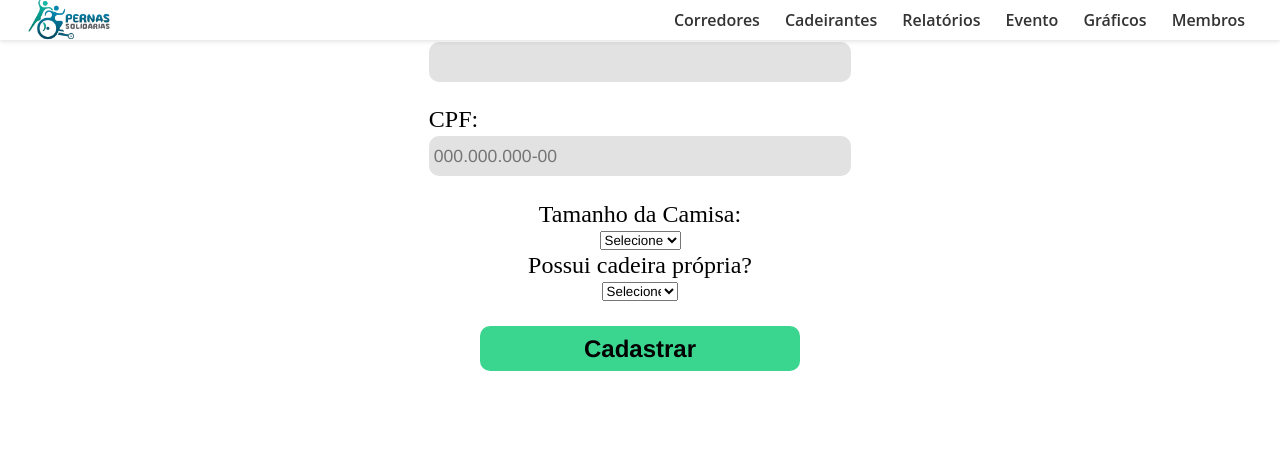
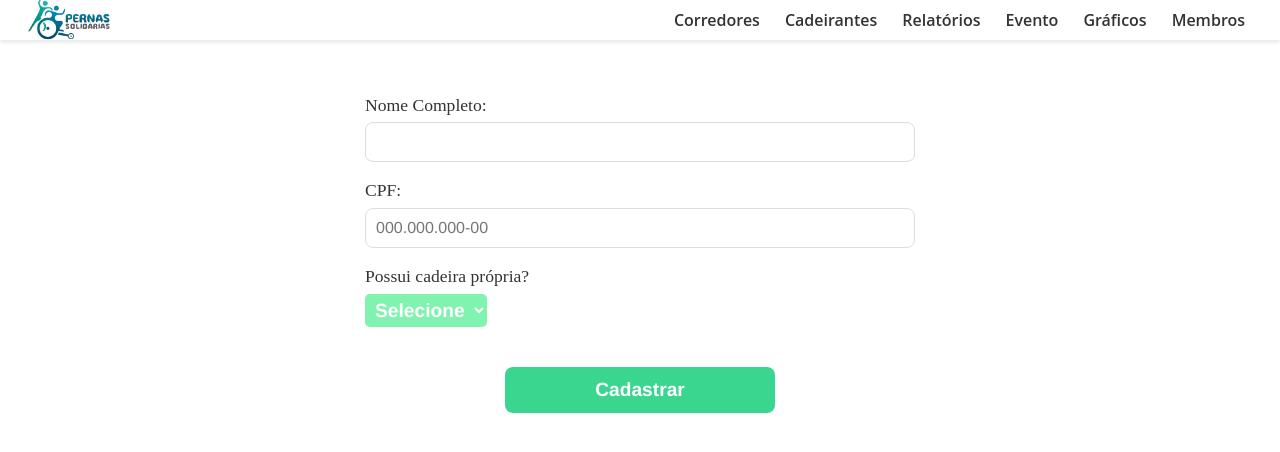
Before and after one commit to Madu3304/PernasSolidariasFront, a React (Vite) app in the folder pernasfront/: page /cadeirante in a window 1280 px wide. Shown: the top 452 px of the page. Built offline with nearby package versions, Linux system fonts and the light colour scheme.

Commit message:
#3691 - novo layout adeirante

```diff
--- a/pernasfront/src/Pages/Cadeirante.jsx
+++ b/pernasfront/src/Pages/Cadeirante.jsx
@@ -1,5 +1,4 @@
-import { Link } from "react-router-dom"
-import logo from "../assets/logo_sem fundo.png"
+// import { Link } from "react-router-dom"
 import { toast } from "react-toastify"
 import { useState } from "react"
 import Header from "../Components/Header"
@@ -32,18 +31,7 @@ const Cadeirantes = () =>{
     return { valido: true };
   };
 
-  // const validarInscricao = (data) => {
-  //   if (!data.nomeCompletoCadeirante || !data.cpfCadeirante) {
-  //     return {
-  //       valido: false,
-  //       mensagem: "Por favor, preencha todos os campos obrigatórios."
-  //     };
-  //   }
-
-  //   return { valido: true }
-  // }
-
-  const [situacao, setSituacao] = useState("")
+ const [situacao, setSituacao] = useState("")
   const opcoes = ["Selecione", "Sim", "Não"]
 
   const handleChange = (e) => {
@@ -100,13 +88,14 @@ const Cadeirantes = () =>{
       <Header />
 
       <form onSubmit={handleSubmit} className="formularioCadeirante">
-        <label htmlFor="">Nome Completo:</label>
-        <input type="text" name="nomeCompletoCadeirante" value={formData.nomeCompletoCadeirante} onChange={handleChange} />
-        <label htmlFor="">CPF:</label>
-        <input
-          type="text"
-          name="cpfCadeirante"
-          value={formData.cpfCadeirante}
+        <div className="formularioCadeirante__campo">
+          <label htmlFor="nomeCompletoCadeirante">Nome Completo:</label>
+            <input type="text" name="nomeCompletoCadeirante" value={formData.nomeCompletoCadeirante} onChange={handleChange} required/>
+        </div>
+
+        <div className="formularioCadeirante__campo">
+        <label htmlFor="cpfCadeirante">CPF:</label>
+        <input type="text" name="cpfCadeirante" value={formData.cpfCadeirante}
           onChange={(e) => {
             let value = e.target.value.replace(/\D/g, ""); // Remove tudo que não for dígito
             if (value.length > 11) value = value.slice(0, 11);
@@ -121,38 +110,26 @@ const Cadeirantes = () =>{
 
             setFormData((prev) => ({ ...prev, cpfCadeirante: value }));
           }}
-          placeholder="000.000.000-00"
-        />
-        {/* <input type="text" name="cpfCadeirante" value={formData.cpfCadeirante} onChange={handleChange}/> */}
-        <label htmlFor="" id="label-tamanho-blusa">Tamanho da Camisa:</label>
-        <select name="tamanho_blusa" id="tamanho_blusa" value={formData.tamanho_blusa || ""} onChange={handleChange}>
-          <option value="" disabled>Selecione</option>
-          <option value="PP">PP</option>
-          <option value="P">P</option>
-          <option value="M">M</option>
-          <option value="G">G</option>
-          <option value="GG">GG</option>
-          <option value="XGG">XGG</option>
-        </select>
+          placeholder="000.000.000-00" required/>
+        </div>
 
-        <div className="checkbox-container-cadeirante">
+
+        <div className="formularioCadeirante__campo">
           <label htmlFor="situacao">Possui cadeira própria?</label>
           <div className="situacao">
-            <select name="ComSemCadeira" id="situacao" value={situacao} onChange={(e) => setSituacao(e.target.value)} >
-              <option value="" disabled>Selecione</option>
-              <option value="Sim">Sim</option>
-              <option value="Não">Não</option>
-              {/* {opcoes.map((opcao, index) => (
+            <select name="ComSemCadeira" id="situacao" className="situacaoCadeirante" value={situacao} onChange={(e) => setSituacao(e.target.value)} >
+              {opcoes.map((opcao, index) => (
                 <option key={index} value={opcao === "Selecione" ? "" : opcao}>
                   {opcao}
                 </option>
-              ))} */}
+              ))}
             </select>
           </div>
         </div>
-        <input type="submit" value="Cadastrar" className="botaoCadastrarCadeirante" onChange={handleChange} />
+         <input type="submit" value="Cadastrar" className="botaoCadastrarCadeirante" onChange={handleChange} />
       </form>
     </div>
+
   )
 }
 
--- a/pernasfront/src/Styles/Cadeirante.css
+++ b/pernasfront/src/Styles/Cadeirante.css
@@ -18,7 +18,7 @@ time, mark, audio, video {
 	font: inherit;
 	vertical-align: baseline;
 }
-/* HTML5 display-role reset for older browsers */
+
 article, aside, details, figcaption, figure,
 footer, header, hgroup, menu, nav, section {
   display: block;
@@ -42,99 +42,94 @@ table {
   border-spacing: 0;
 }
 
-
-header img {
-    height: 100%;
-}
-
-.tirarHiperlink{
-    text-decoration: none;
-}
-
-.formularioCadeirante{
-    width: 100%;
+.divPrincipalCadeirante {
+  padding-top: 6%;
   display: flex;
   flex-direction: column;
   align-items: center;
-    justify-content: center;
+}
+
+.formularioCadeirante {
+  padding-top: 20px;
+  width: 100%;
+  max-width: 550px;
+  display: flex;
+  flex-direction: column;
+  align-items: center;
+  margin: 0 auto;
+}
+
+.formularioCadeirante__campo {
+  margin-bottom: 20px;
+  width: 100%;
+}
+
+.formularioCadeirante__campo label {
+  display: block;
+  margin-bottom: 8px;
+  font-size: 1.1rem;
+  color: #333;
+  text-align: left;
+}
+
+.formularioCadeirante__campo input[type="text"],
+.formularioCadeirante__campo input[type="date"] {
+  width: 100%;
+  padding: 10px;
+  border: 1px solid #ddd;
+  border-radius: 8px;
+  font-size: 1rem;
+  transition: border-color 0.3s ease;
+}
+
+.formularioCadeirante__campo input[type="text"]:focus,
+.formularioCadeirante__campo input[type="date"]:focus {
+  outline: none;
+  border-color: #00ff6a;
+  box-shadow: 0 0 0 2px rgba(1, 180, 82, 0.25);
 }
 
 
-.formularioCadeirante input[type="text"]{
-    width: 33%;
-    height: 40px;
-    border-radius: 10px;
-    padding-left: 5px;
-    background-color: #e2e2e2;
-    font-size: 110%;
+.botaoCadastrarCadeirante {
+  background-color: #3AD690;
+  color: white;
+  padding: 12px 20px;
+  border: none;
+  border-radius: 8px;
+  font-size: 1.2rem;
+  cursor: pointer;
+  transition: background-color 0.3s ease;
+  width: 100%;
+  max-width: 270px;
+  margin-top: 20px;
+  font-weight: bold;
 }
 
-.formularioCadeirante input[type="submit"]{
-    background-color: #3AD690;
-    border-radius: 10px;
-    font-size: 150%;
+.situacaoCadeirante {
+  background-color: #52c281;
+  color: white;
+  padding: 5px 6px;
+  border: none;
+  border-radius: 5px;
+  font-size: 1.2rem;
+  cursor: pointer;
+  transition: background-color 0.3s ease;
+  font-weight: bold;
 }
 
-.formularioCadeirante label{
-    padding-top: 1%;
-    font-size: 150%;
-    display: block;
-    width: 33%;
-    text-align: left;
-    margin-bottom: 5px;
+.botaoCadastrarCadeirante:hover {
+  background-color: #2ecc71;
 }
 
-.formularioCadeirante input{
-    margin-bottom: 1%;
-    border: none;
+.situacaoCadeirante {
+    background-color: #81f3b1;
 }
 
-/* ver com o luiz */
-.checkbox-container-cadeirante{
-    display: flex;
-    width: 20%;
-    justify-content: center;
-    flex-direction: column;
-    font-size: 100%;
-    align-items: middle;
-    margin-bottom: 1%;
+.tirarHiperlink {
+  text-decoration: none;
+  color: black;
 }
 
-.checkbox-container-cadeirante label{
-    display: block;
-    width: 100%;
-    text-align: center;
+.tirarHiperlink:hover {
+  color: #ffff;
 }
-
-.checkbox-container-cadeirante select{
-    display: flex;
-    width: 30%;
-    flex-direction: center;
-    justify-content:left;
-    align-items: center;
-}
-
-.situacao{
-    display: flex;
-    justify-content: center;
-}
-
-/* .checkbox-container-cadeirante label{
-    width: 100%;
-    text-align: center;
-    display: flex;
-    justify-content: center;
-    align-items: center;
-} */
-
-#label-tamanho-blusa{
-    text-align: center;
-}
-
-
-.botaoCadastrarCadeirante{
-    width: 25%;
-    height: 45px;
-    font-weight: bold;
-    margin-top: 1%;
-}
```
Lines whose indentation alone changed are shown as unchanged.
